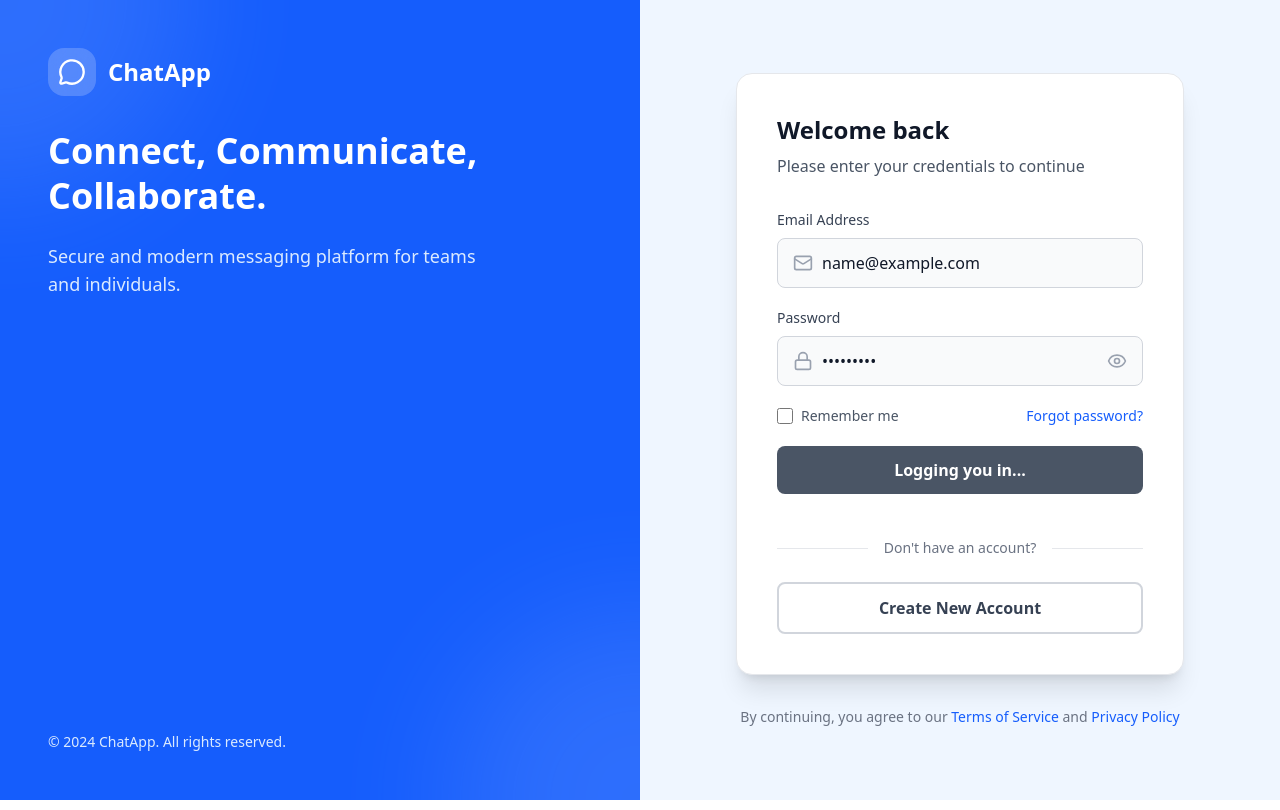
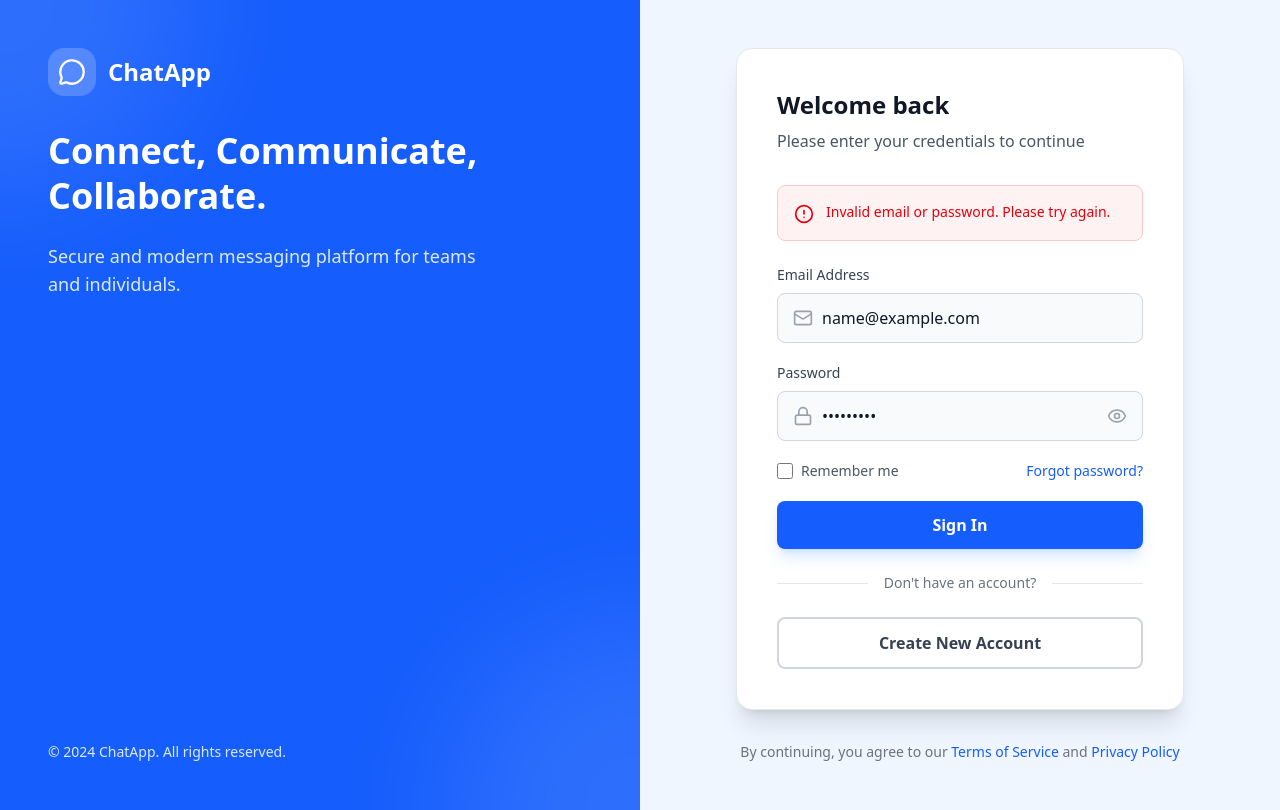
Before and after one commit to andrewprasetya-k/chat-app, a Next.js app in the folder frontend/: page /login in a window 1280 px wide. Both pictures are taken after typing "name@example.com", "Sample123" into the empty fields and a click on the button "Sign In". Built offline with nearby package versions, Linux system fonts and the light colour scheme; no server answers.

Commit message:
edit login page logic

```diff
--- a/frontend/src/pages/login.tsx
+++ b/frontend/src/pages/login.tsx
@@ -1,5 +1,5 @@
-import { useState } from "react";
-import { MessageCircle, Mail, Lock, Eye, EyeOff } from "lucide-react";
+import { useState, useEffect } from "react";
+import { MessageCircle, Mail, Lock, Eye, EyeOff, Loader2, AlertCircle } from "lucide-react";
 import { useRouter } from "next/router";
 import { authService } from "@/services/features/auth.service";
 
@@ -8,20 +8,34 @@ export default function LoginPage() {
   const [email, setEmail] = useState("");
   const [password, setPassword] = useState("");
   const [isLoading, setIsLoading] = useState(false);
+  const [error, setError] = useState<string | null>(null);
+
   const router = useRouter();
-  const handleSubmit = (e: React.FormEvent) => {
+
+  // Redirect if already logged in
+  useEffect(() => {
+    const token = localStorage.getItem("accessToken");
+    if (token) {
+      router.replace("/dashboard");
+    }
+  }, [router]);
+
+  const handleSubmit = async (e: React.FormEvent) => {
     e.preventDefault();
-    authService
-      .login(email, password)
-      .then(() => {
+    setIsLoading(true);
+    setError(null);
+
+    try {
+      await authService.login(email, password);
       router.push("/dashboard");
-      })
-      .catch((err) => {
-        console.log("Login failed: " + err.message);
-      })
-      .finally(() => {
+    } catch (err: any) {
+      console.error("Login failed", err);
+      // Handle axios error response
+      const message = err.response?.data?.message || "Invalid email or password. Please try again.";
+      setError(message);
+    } finally {
       setIsLoading(false);
-      });
+    }
   };
 
   return (
@@ -80,6 +94,14 @@ export default function LoginPage() {
               </p>
             </div>
 
+            {/* Error Alert */}
+            {error && (
+              <div className="mb-6 p-4 rounded-lg bg-red-50 border border-red-200 flex items-start gap-3">
+                <AlertCircle className="w-5 h-5 text-red-600 mt-0.5 shrink-0" />
+                <p className="text-sm text-red-600">{error}</p>
+              </div>
+            )}
+
             <form onSubmit={handleSubmit} className="space-y-5">
               {/* Email Input */}
               <div>
@@ -100,7 +122,8 @@ export default function LoginPage() {
                     onChange={(e) => setEmail(e.target.value)}
                     placeholder="you@example.com"
                     required
-                    className="w-full pl-11 pr-4 py-3 bg-gray-50 border border-gray-300 rounded-lg text-gray-900 placeholder-gray-400 focus:outline-none focus:ring-2 focus:ring-blue-500 focus:border-transparent transition-all"
+                    disabled={isLoading}
+                    className="w-full pl-11 pr-4 py-3 bg-gray-50 border border-gray-300 rounded-lg text-gray-900 placeholder-gray-400 focus:outline-none focus:ring-2 focus:ring-blue-500 focus:border-transparent transition-all disabled:opacity-50 disabled:cursor-not-allowed"
                   />
                 </div>
               </div>
@@ -124,7 +147,8 @@ export default function LoginPage() {
                     onChange={(e) => setPassword(e.target.value)}
                     placeholder="••••••••"
                     required
-                    className="w-full pl-11 pr-12 py-3 bg-gray-50 border border-gray-300 rounded-lg text-gray-900 placeholder-gray-400 focus:outline-none focus:ring-2 focus:ring-blue-500 focus:border-transparent transition-all"
+                    disabled={isLoading}
+                    className="w-full pl-11 pr-12 py-3 bg-gray-50 border border-gray-300 rounded-lg text-gray-900 placeholder-gray-400 focus:outline-none focus:ring-2 focus:ring-blue-500 focus:border-transparent transition-all disabled:opacity-50 disabled:cursor-not-allowed"
                   />
                   <button
                     type="button"
@@ -160,25 +184,20 @@ export default function LoginPage() {
               </div>
 
               {/* Submit Button */}
-              {isLoading ? (
-                <button
-                  type="button"
-                  className="w-full bg-gray-600 text-white font-semibold py-3 px-4 rounded-lg focus:outline-none focus:ring-2 focus:ring-gray-500 focus:ring-offset-2 transition-all cursor-not-allowed"
-                  disabled
-                >
-                  Logging you in...
-                </button>
-              ) : (
               <button
                 type="submit"
-                  className="w-full bg-blue-600 hover:bg-blue-700 text-white font-semibold py-3 px-4 rounded-lg focus:outline-none focus:ring-2 focus:ring-blue-500 focus:ring-offset-2 transition-all shadow-lg shadow-blue-500/20 hover:shadow-xl hover:shadow-blue-500/30"
-                  onClick={() => {
-                    setIsLoading(true), handleSubmit;
-                  }}
+                disabled={isLoading}
+                className="w-full bg-blue-600 hover:bg-blue-700 text-white font-semibold py-3 px-4 rounded-lg focus:outline-none focus:ring-2 focus:ring-blue-500 focus:ring-offset-2 transition-all shadow-lg shadow-blue-500/20 hover:shadow-xl hover:shadow-blue-500/30 disabled:opacity-70 disabled:cursor-not-allowed flex items-center justify-center gap-2"
               >
-                  Sign In
+                {isLoading ? (
+                  <>
+                    <Loader2 className="w-5 h-5 animate-spin" />
+                    Signing In...
+                  </>
+                ) : (
+                  "Sign In"
+                )}
               </button>
-              )}
 
               {/* Divider */}
               <div className="relative my-6">
@@ -195,7 +214,9 @@ export default function LoginPage() {
               {/* Register Link */}
               <a
                 href="/register"
-                className="block w-full text-center bg-transparent hover:bg-gray-50 text-gray-700 font-semibold py-3 px-4 rounded-lg border-2 border-gray-300 focus:outline-none focus:ring-2 focus:ring-gray-400 focus:ring-offset-2 transition-all"
+                className={`block w-full text-center bg-transparent hover:bg-gray-50 text-gray-700 font-semibold py-3 px-4 rounded-lg border-2 border-gray-300 focus:outline-none focus:ring-2 focus:ring-gray-400 focus:ring-offset-2 transition-all ${
+                  isLoading ? "pointer-events-none opacity-50" : ""
+                }`}
               >
                 Create New Account
               </a>
```
Lines whose indentation alone changed are shown as unchanged.
